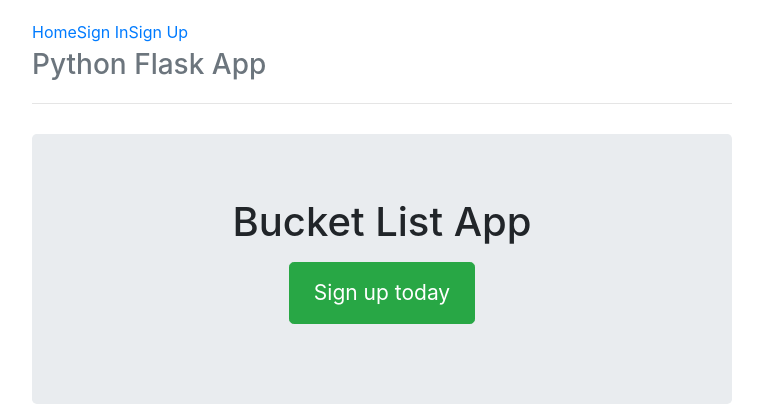
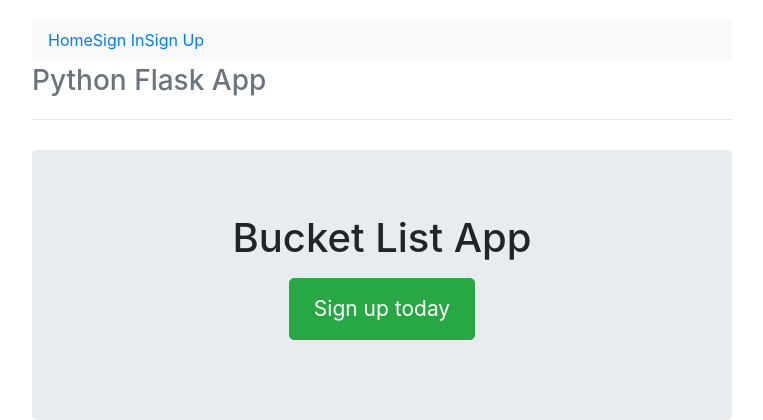
Before and after one commit to phongvt3110/flask, a Flask app: page / in a window 1280 px wide. Shown: the top 420 px of the page, without its empty margins (258-1021 px from the left). Run offline with Flask 2, Linux system fonts and the light colour scheme; some libraries are stand-ins or nearby versions.

Commit message:
update code

```diff
--- a/templates/home/index.html
+++ b/templates/home/index.html
@@ -11,8 +11,8 @@
 
     <div class="container">
         <div class="header">
-            <nav>
-                <ul class="nav nav-pills">
+            <nav class="navbar navbar-expand-lg navbar-light bg-light">
+                <ul class="nav nav-pills pull-right">
                     <li role="presentation" class="active"><a href="#">Home</a>
                     </li>
                     <li role="presentation"><a href="#">Sign In</a>
```
